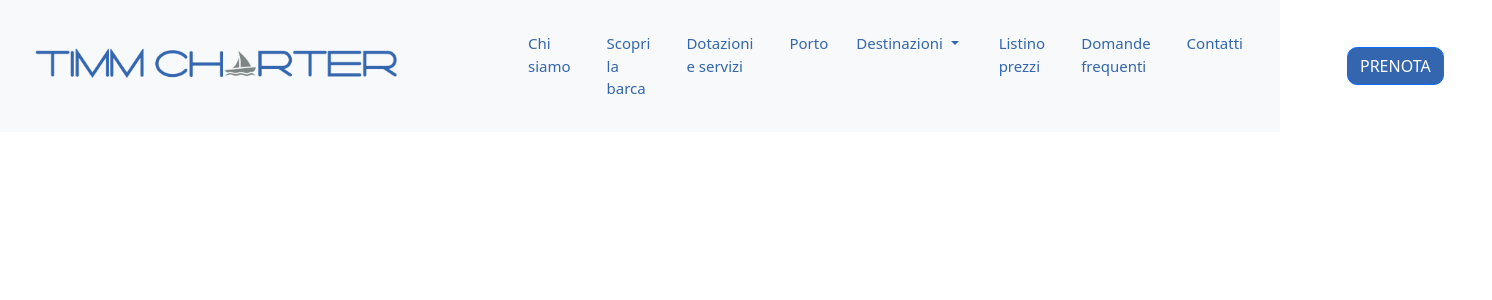
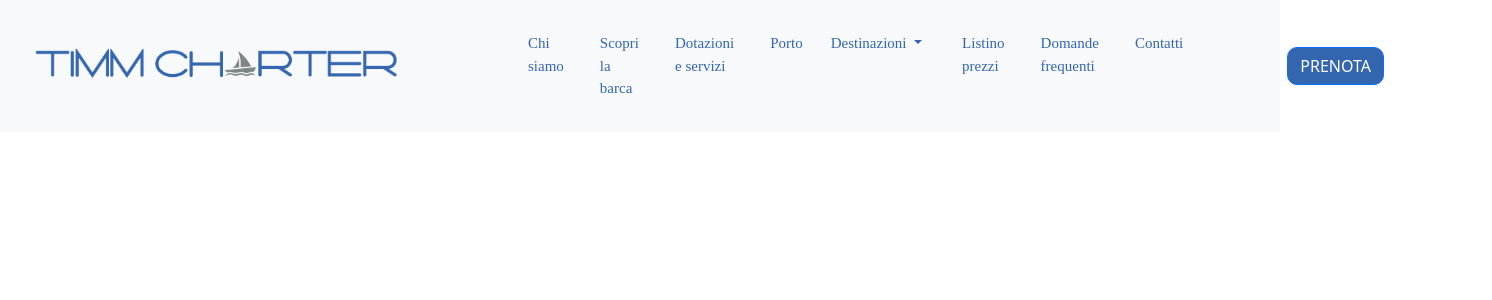
Before and after one commit to CappelloNicola/Timmchartercopy, an Angular app in the folder progetto/: page / in a window 1280 px wide. Shown: the top 300 px of the page, 1492 px wide, since content can reach past the window. Built offline with nearby package versions, Linux system fonts and the light colour scheme.

Commit message:
qualcosa

```diff
--- a/progetto/src/app/navbar/navbar.component.css
+++ b/progetto/src/app/navbar/navbar.component.css
@@ -2,11 +2,20 @@
 
     color: #3366af !important;
     font-size: 15px;
+    font-family: 'Gilda Display' !important;
 
 }
+
 
 #prenota{
     background: #3366af;
     border-radius: 10px;
     display: inline-block;
 }
+
+
+
+
+.dropdown-menu > li > a:focus {
+    background-color: initial;
+  }
--- a/progetto/src/app/navbar/navbar.component.html
+++ b/progetto/src/app/navbar/navbar.component.html
@@ -1,12 +1,12 @@
-<nav class="navbar navbar-expand-lg bg-body-tertiary bg-light p-3" >
+<nav class="navbar navbar-expand-lg bg-body-tertiary fixed-top bg-light p-3" >
     <div class="container-fluid">
-      <a class="navbar-brand" href="#">
+      <a class="navbar-brand" style="cursor:pointer">
           <img src="/assets/images/logonew.png" alt="Logo" width="380px" class="d-inline-block align-text-top me-5">
       </a>
       <button class="navbar-toggler " type="button" data-bs-toggle="collapse" data-bs-target="#navbarNavDropdown" aria-controls="navbarNavDropdown" aria-expanded="false" aria-label="Toggle navigation">
         <span class="navbar-toggler-icon"></span>
       </button>
-      <div class="collapse navbar-collapse" id="navbarNavDropdown"  >
+      <div class="collapse navbar-collapse  justify-content-between" id="navbarNavDropdown"  >
         <ul class="navbar-nav ">
           <li class="nav-item ">
             <a class="nav-link activemt-2  mt-2  mb-2 ms-5 me-1" aria-current="page">Chi siamo</a>
@@ -21,7 +21,7 @@
             <a class="nav-link mt-2  mb-2 ms-3 me-1">Porto</a>
           </li>
           <li class="nav-item dropdown">
-            <a class="nav-link dropdown-toggle m-2 show" href="#"  role="button" data-bs-toggle="dropdown" aria-expanded="false" >
+            <a class="nav-link dropdown-toggle m-2 " href="#"  role="button" data-bs-toggle="dropdown" aria-expanded="false" >
               Destinazioni
             </a>
             <ul class="dropdown-menu">
@@ -34,10 +34,10 @@
             <a class="nav-link mt-2  mb-2 ms-3 me-1">Listino prezzi</a>
           </li>
           <li class="nav-item">
-            <a class="nav-link mt-2  mb-2 ms-3 me-1">Domande frequenti</a>
+            <a class="nav-link mt-2  mb-2 ms-3 me-1  ">Domande frequenti</a>
           </li>
           <li class="nav-item">
-            <a class="nav-link mt-2  mb-2 ms-3 me-5">Contatti</a>
+            <a class="nav-link mt-2  mb-2 ms-3 me-5 ">Contatti</a>
           </li>
 
         </ul>
```
